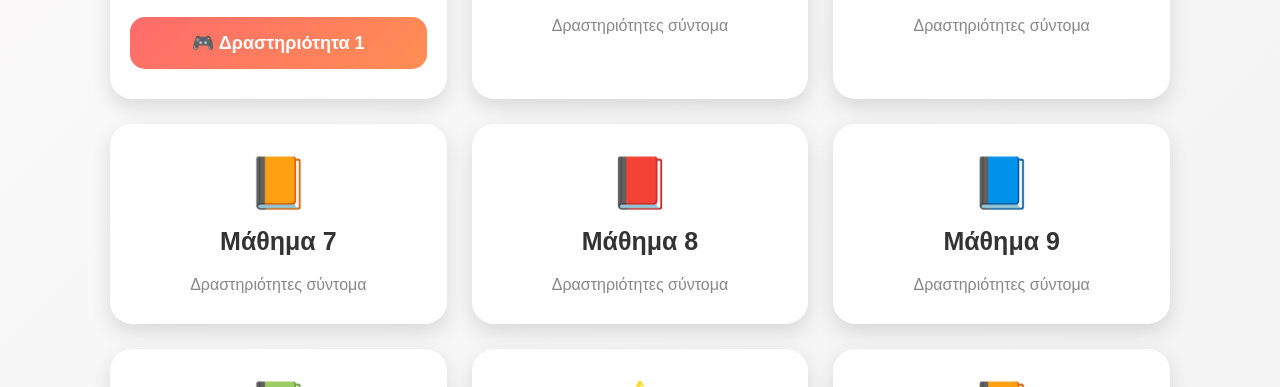
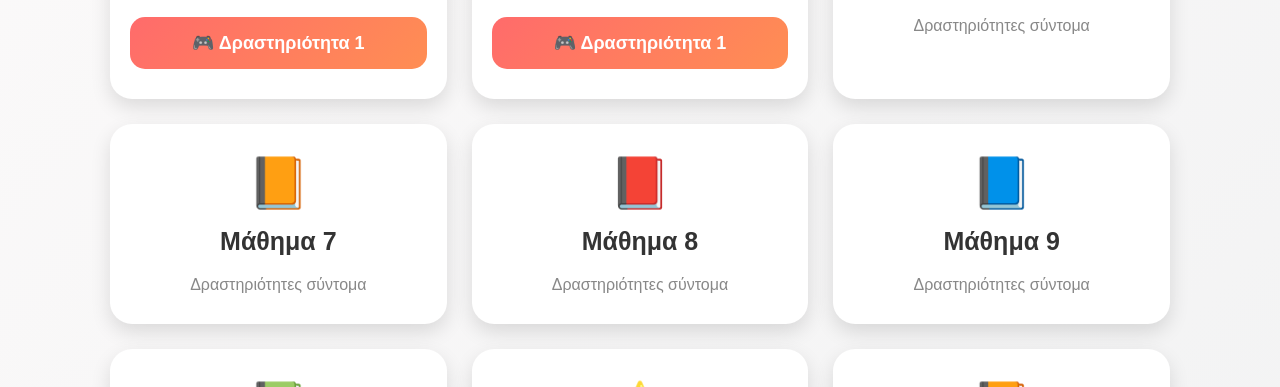
Before and after one commit to karadespina1/E-dimotikou, a plain HTML site: page index.html in a window 1280 px wide. Shown: the part 713-1100 px from the top of the page. Drawn offline with Linux system fonts and the light colour scheme.

Commit message:
Update index.html

```diff
--- a/index.html
+++ b/index.html
@@ -273,10 +273,21 @@
 
                 <h2>
                     Μάθημα 5
-                </h2>
+               </h2>
 
-                <div class="coming">
-                    Δραστηριότητες σύντομα
+
+                <div class="activities">
+
+
+                    <a
+                        class="activity activity1"
+                        href="mathima5e.html"
+                    >
+                        🎮 Δραστηριότητα 1
+                    </a>
+
+
+
                 </div>
 
             </div>
```
